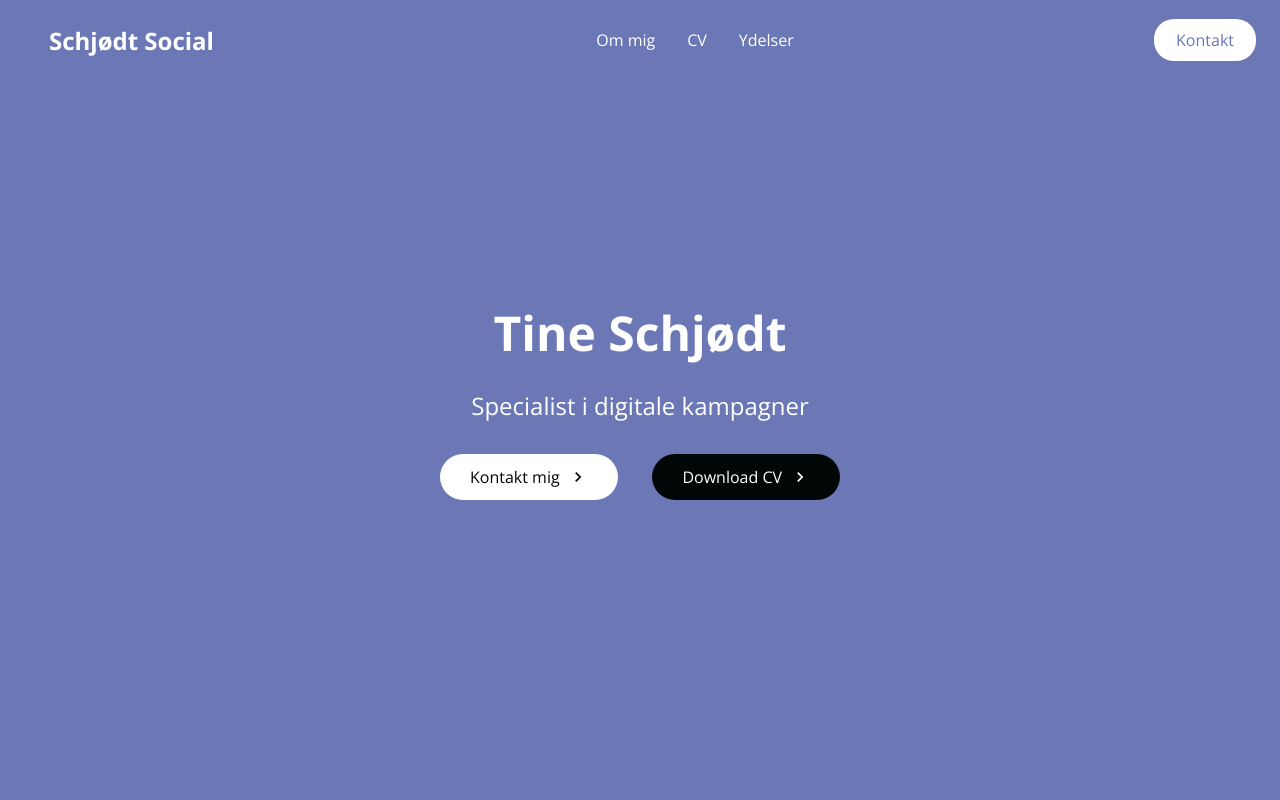
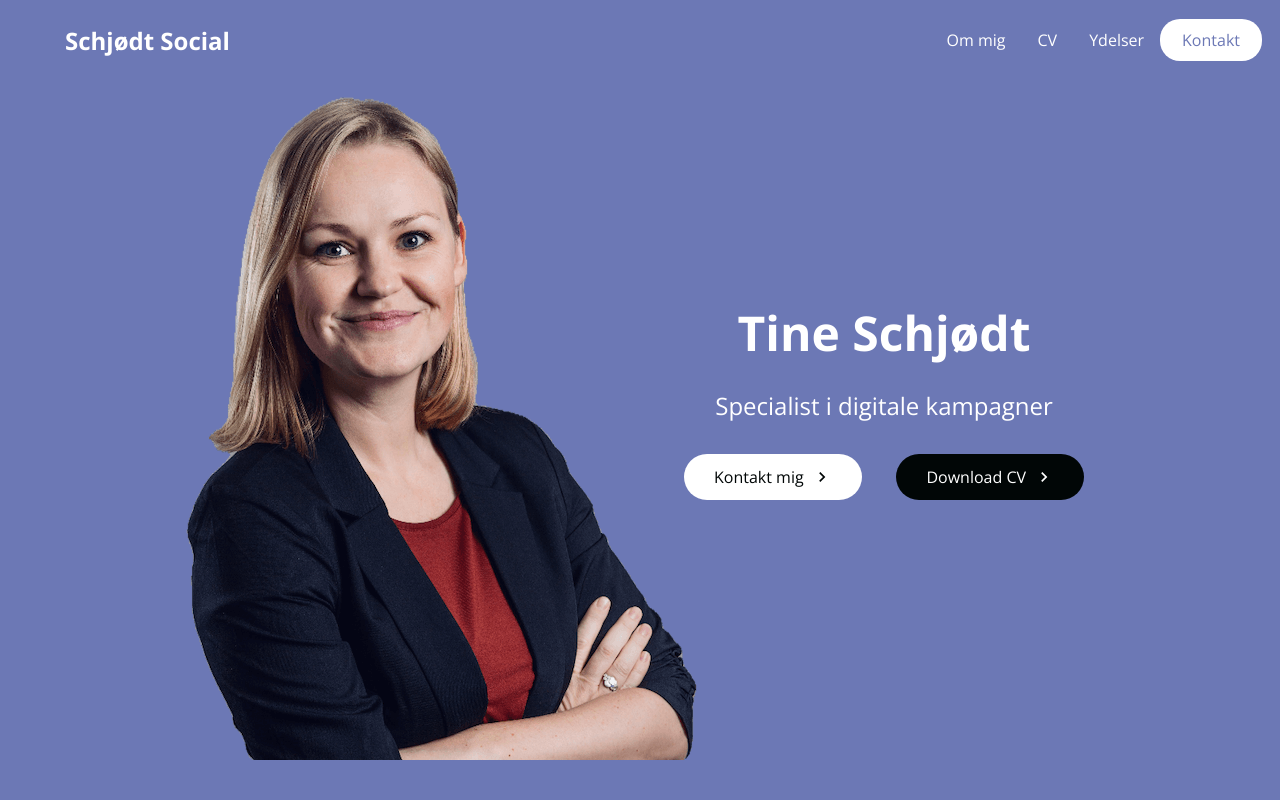
Before and after one commit to anneschjoedt/portfolio, a React (Create React App) app: page / in a window 1280 px wide. Shown: the top 800 px of the page. Built offline with nearby package versions, Linux system fonts and the light colour scheme.

Commit message:
navbar fix

```diff
--- a/package.json
+++ b/package.json
@@ -12,7 +12,7 @@
     "react-icons": "^4.2.0",
     "react-router-dom": "^5.2.0",
     "react-scripts": "4.0.3",
-    "react-scroll": "^1.8.2",
+    "react-scroll": "^1.8.4",
     "styled-components": "^5.3.0",
     "web-vitals": "^1.1.2"
   },
--- a/src/App.js
+++ b/src/App.js
@@ -10,7 +10,10 @@ function App() {
     <Router>
       <Switch>
         <Route path="/" component={Home} exact />
-        <Route path="/CV" component={CV} exact />
+        <Route
+          path="/https://drive.google.com/file/d/1ICiiXHZpFM-pPBWI_kL3oYsx_NITGTxI/view"
+          exact
+        />
         <Route path="/contact" component={Contact} exact />
       </Switch>
     </Router>
--- a/src/components/HeroSection/HeroElements.js
+++ b/src/components/HeroSection/HeroElements.js
@@ -17,14 +17,19 @@ export const HeroContainer = styled.div`
 `;
 
 export const HeroBg = styled.div`
-  position: absolute;
+  display: flex;
   top: 0;
   right: 0;
   bottom: 0;
   left: 0;
-  width: 100%;
-  height: 100%;
-  overflow: hidden;
+  width: 40%;
+  height: auto;
+  overflow: visible;
+  /* background-color: red; */
+
+  @media screen and (max-width: 480px) {
+    display: none;
+  }
 `;
 
 export const HeroContent = styled.div`
@@ -47,7 +52,7 @@ export const HeroH1 = styled.h1`
   }
 
   @media screen and (max-width: 480px) {
-    font-size: 32px;
+    font-size: 40px;
   }
 `;
 
@@ -63,7 +68,7 @@ export const HeroP = styled.p`
   }
 
   @media screen and (max-width: 480px) {
-    font-size: 18px;
+    font-size: 16px;
   }
 `;
 
--- a/src/components/HeroSection/index.js
+++ b/src/components/HeroSection/index.js
@@ -24,7 +24,9 @@ const HeroSection = () => {
   };
   return (
     <HeroContainer id="home">
-      <HeroBg>{/* <img src={Heroimage} alt="portræt af Tine" /> */}</HeroBg>
+      <HeroBg>
+        <img src={Heroimage} alt="portræt af Tine" />
+      </HeroBg>
       <HeroContent>
         <HeroH1>Tine Schjødt</HeroH1>
         <HeroP>Specialist i digitale kampagner</HeroP>
--- a/src/components/InfoSection/index.js
+++ b/src/components/InfoSection/index.js
@@ -46,9 +46,9 @@ const InfoSection = ({
                 <BtnWrap>
                   <Button
                     to={toLink}
-                    smooth={true}
+                    smooth="true"
                     duration={500}
-                    spy={true}
+                    spy="true"
                     exact="true"
                     offset={-80}
                     primary={primary ? 1 : 0}
--- a/src/components/Navbar/NavbarElements.js
+++ b/src/components/Navbar/NavbarElements.js
@@ -25,7 +25,7 @@ export const NavbarContainer = styled.div`
   height: 80px;
   z-index: 1;
   width: 100%;
-  padding: 0 24px;
+  padding: 0 40px;
   max-width: 1600px;
 `;
 
--- a/src/components/Navbar/index.js
+++ b/src/components/Navbar/index.js
@@ -70,10 +70,10 @@ const Navbar = ({ toggle }) => {
                 Ydelser
               </NavLinks>
             </NavItem>
+            <NavBtn>
+              <NavBtnLink to="/contact">Kontakt</NavBtnLink>
+            </NavBtn>
           </NavMenu>
-          <NavBtn>
-            <NavBtnLink to="/contact">Kontakt</NavBtnLink>
-          </NavBtn>
         </NavbarContainer>
       </Nav>
     </>
```
Also changed, not shown: 1 other file (tests, documents, lock files or other folders).
